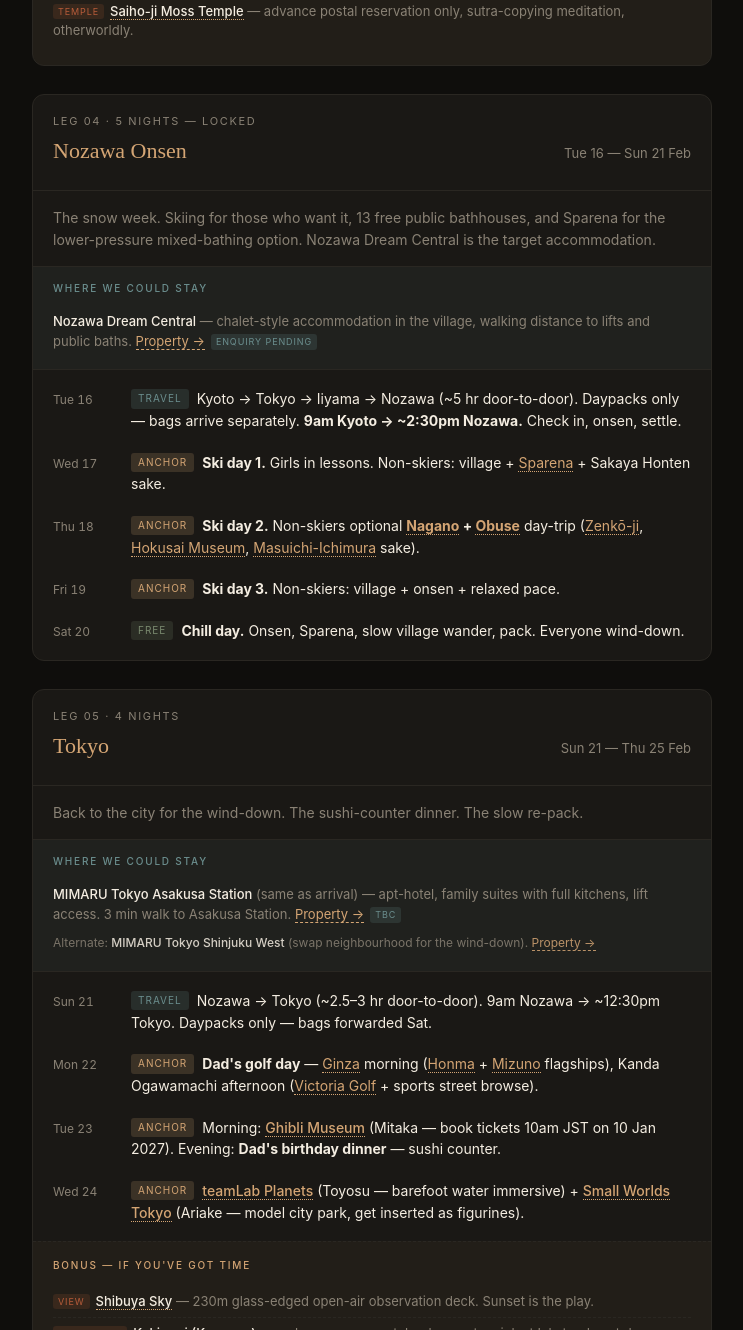
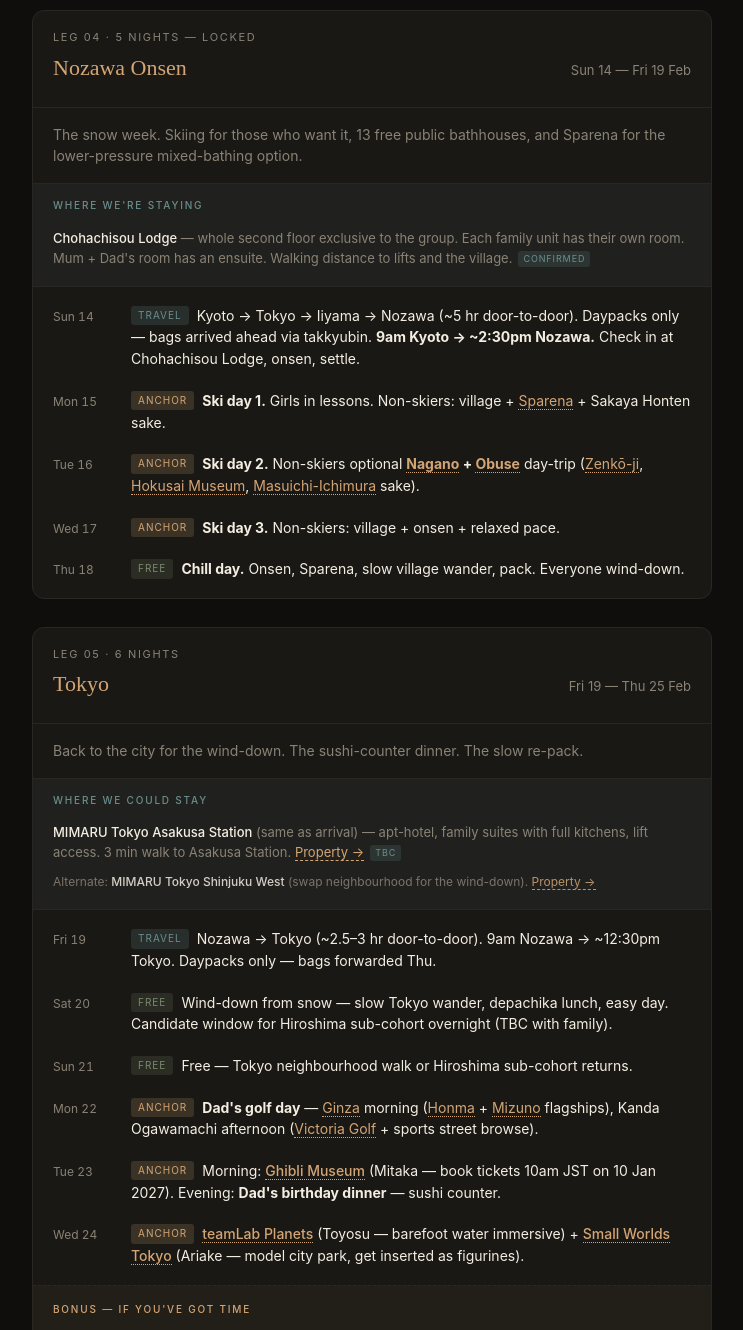
Before and after one commit to gmgh91/japan-2027-h7k2p9m, a plain HTML site: page index.html in a window 1280 px wide. Shown: the part 3531-4861 px from the top of the page, without its empty margins (268-1011 px from the left). Drawn offline with Linux system fonts and the light colour scheme.

Commit message:
Date shifts: Nozawa locked 14-19 Feb at Chohachisou Lodge; Kyoto 6 nts, Tokyo end 6 nts

```diff
--- a/index.html
+++ b/index.html
@@ -497,8 +497,8 @@
     <!-- LEG 3: KYOTO -->
     <div class="leg">
       <div class="leg-head">
-        <div class="leg-num">Leg 03 · 8 nights</div>
-        <div class="leg-title"><h3>Kyoto</h3><div class="leg-dates">Mon 8 — Tue 16 Feb</div></div>
+        <div class="leg-num">Leg 03 · 6 nights</div>
+        <div class="leg-title"><h3>Kyoto</h3><div class="leg-dates">Mon 8 — Sun 14 Feb</div></div>
       </div>
       <div class="leg-blurb">The cultural heart and the depth leg. Eight nights to slow right down — temples, machiya streets, sake breweries, master craft. Wide day-trip range: Himeji, Nara, Fushimi sake, Yamazaki distillery, Osaka half-day, Kaiyukan aquarium.</div>
       <div class="leg-accom">
@@ -513,9 +513,7 @@
         <div class="day"><div class="day-date">Wed 10</div><div class="day-body"><span class="tag tag-anchor">Anchor</span><strong>Fushimi day</strong> — <a class="t" href="https://www.japan-guide.com/e/e3915.html" target="_blank">Inari shrine 1000 torii</a> morning, <a class="t" href="https://www.japan-guide.com/e/e3918.html" target="_blank">Fushimi sake district</a> afternoon (Gekkeikan museum + tasting, Kizakura).</div></div>
         <div class="day"><div class="day-date">Thu 11</div><div class="day-body"><span class="tag tag-anchor">Anchor</span>Morning: <a class="t" href="https://www.japan-guide.com/e/e4100.html" target="_blank"><strong>Nara half-day</strong></a> — <a class="t" href="https://www.japan-guide.com/e/e4100.html" target="_blank">Tōdai-ji</a> giant Buddha + <a class="t" href="https://www.japan-guide.com/e/e4101.html" target="_blank">deer park</a>. Afternoon back in Kyoto.</div></div>
         <div class="day"><div class="day-date">Fri 12</div><div class="day-body"><span class="tag tag-anchor">Anchor</span><a class="t" href="https://www.japan-guide.com/e/e3501.html" target="_blank"><strong>Himeji Castle day trip</strong></a> (~50 min shinkansen). Keep climb + <a class="t" href="https://www.japan-guide.com/e/e3502.html" target="_blank">Koko-en gardens</a>. Split-cohort if Goldie skips the keep.</div></div>
-        <div class="day"><div class="day-date">Sat 13</div><div class="day-body"><span class="tag tag-anchor">Anchor</span><strong>Kids day</strong> — <a class="t" href="https://www.toei-eigamura.com/global/en/" target="_blank">Toei Kyoto Studio Park</a> (samurai film set, ninja shows, costume dress-up) + <a class="t" href="https://www.kyotorailwaymuseum.jp/en/" target="_blank">Kyoto Railway Museum</a>.</div></div>
-        <div class="day"><div class="day-date">Sun 14</div><div class="day-body"><span class="tag tag-anchor">Anchor</span><a class="t" href="https://www.suntory.com/factory/yamazaki/" target="_blank">Yamazaki</a> + <a class="t" href="https://www.kaiyukan.com/language/eng/" target="_blank">Kaiyukan</a> day — split cohort, adults distillery / kids aquarium.</div></div>
-        <div class="day"><div class="day-date">Mon 15</div><div class="day-body"><span class="tag tag-free">Free</span>Morning: <strong>forward bags to Nozawa via <a class="t" href="https://www.tokyocheapo.com/travel/yamato-takkyubin/" target="_blank">Yamato Takkyubin</a></strong> (arrives Tue). Afternoon: free / last Kyoto wander.</div></div>
+        <div class="day"><div class="day-date">Sat 13</div><div class="day-body"><span class="tag tag-anchor">Anchor</span>Morning: <strong>forward bags to Nozawa via <a class="t" href="https://www.tokyocheapo.com/travel/yamato-takkyubin/" target="_blank">Yamato Takkyubin</a></strong> (arrives Sun at the lodge). <strong>Kids day</strong> — <a class="t" href="https://www.toei-eigamura.com/global/en/" target="_blank">Toei Kyoto Studio Park</a> (samurai film set, ninja shows, costume dress-up) + <a class="t" href="https://www.kyotorailwaymuseum.jp/en/" target="_blank">Kyoto Railway Museum</a>.</div></div>
       </div>
       <div class="leg-bonus">
         <h4>Bonus — if you've got time</h4>
@@ -534,27 +532,27 @@
     <div class="leg">
       <div class="leg-head">
         <div class="leg-num">Leg 04 · 5 nights — LOCKED</div>
-        <div class="leg-title"><h3>Nozawa Onsen</h3><div class="leg-dates">Tue 16 — Sun 21 Feb</div></div>
+        <div class="leg-title"><h3>Nozawa Onsen</h3><div class="leg-dates">Sun 14 — Fri 19 Feb</div></div>
       </div>
-      <div class="leg-blurb">The snow week. Skiing for those who want it, 13 free public bathhouses, and Sparena for the lower-pressure mixed-bathing option. Nozawa Dream Central is the target accommodation.</div>
+      <div class="leg-blurb">The snow week. Skiing for those who want it, 13 free public bathhouses, and Sparena for the lower-pressure mixed-bathing option.</div>
       <div class="leg-accom">
-        <h4>Where we could stay</h4>
-        <div class="accom-item"><strong>Nozawa Dream Central</strong> — chalet-style accommodation in the village, walking distance to lifts and public baths. <a class="accom-link" href="https://www.nozawadream.com/" target="_blank">Property →</a><span class="accom-status">Enquiry pending</span></div>
+        <h4>Where we're staying</h4>
+        <div class="accom-item"><strong>Chohachisou Lodge</strong> — whole second floor exclusive to the group. Each family unit has their own room. Mum + Dad's room has an ensuite. Walking distance to lifts and the village.<span class="accom-status">Confirmed</span></div>
       </div>
       <div class="days">
-        <div class="day"><div class="day-date">Tue 16</div><div class="day-body"><span class="tag tag-travel">Travel</span>Kyoto → Tokyo → Iiyama → Nozawa (~5 hr door-to-door). Daypacks only — bags arrive separately. <strong>9am Kyoto → ~2:30pm Nozawa.</strong> Check in, onsen, settle.</div></div>
-        <div class="day"><div class="day-date">Wed 17</div><div class="day-body"><span class="tag tag-anchor">Anchor</span><strong>Ski day 1.</strong> Girls in lessons. Non-skiers: village + <a class="t" href="https://www.nozawaski.com/en/sparena/" target="_blank">Sparena</a> + Sakaya Honten sake.</div></div>
-        <div class="day"><div class="day-date">Thu 18</div><div class="day-body"><span class="tag tag-anchor">Anchor</span><strong>Ski day 2.</strong> Non-skiers optional <strong><a class="t" href="https://www.japan-guide.com/e/e6050.html" target="_blank">Nagano</a> + <a class="t" href="https://www.japan-guide.com/e/e6053.html" target="_blank">Obuse</a></strong> day-trip (<a class="t" href="https://www.japan-guide.com/e/e6051.html" target="_blank">Zenkō-ji</a>, <a class="t" href="https://hokusai-kan.com/" target="_blank">Hokusai Museum</a>, <a class="t" href="https://www.masuichi.com/en/" target="_blank">Masuichi-Ichimura</a> sake).</div></div>
-        <div class="day"><div class="day-date">Fri 19</div><div class="day-body"><span class="tag tag-anchor">Anchor</span><strong>Ski day 3.</strong> Non-skiers: village + onsen + relaxed pace.</div></div>
-        <div class="day"><div class="day-date">Sat 20</div><div class="day-body"><span class="tag tag-free">Free</span><strong>Chill day.</strong> Onsen, Sparena, slow village wander, pack. Everyone wind-down.</div></div>
+        <div class="day"><div class="day-date">Sun 14</div><div class="day-body"><span class="tag tag-travel">Travel</span>Kyoto → Tokyo → Iiyama → Nozawa (~5 hr door-to-door). Daypacks only — bags arrived ahead via takkyubin. <strong>9am Kyoto → ~2:30pm Nozawa.</strong> Check in at Chohachisou Lodge, onsen, settle.</div></div>
+        <div class="day"><div class="day-date">Mon 15</div><div class="day-body"><span class="tag tag-anchor">Anchor</span><strong>Ski day 1.</strong> Girls in lessons. Non-skiers: village + <a class="t" href="https://www.nozawaski.com/en/sparena/" target="_blank">Sparena</a> + Sakaya Honten sake.</div></div>
+        <div class="day"><div class="day-date">Tue 16</div><div class="day-body"><span class="tag tag-anchor">Anchor</span><strong>Ski day 2.</strong> Non-skiers optional <strong><a class="t" href="https://www.japan-guide.com/e/e6050.html" target="_blank">Nagano</a> + <a class="t" href="https://www.japan-guide.com/e/e6053.html" target="_blank">Obuse</a></strong> day-trip (<a class="t" href="https://www.japan-guide.com/e/e6051.html" target="_blank">Zenkō-ji</a>, <a class="t" href="https://hokusai-kan.com/" target="_blank">Hokusai Museum</a>, <a class="t" href="https://www.masuichi.com/en/" target="_blank">Masuichi-Ichimura</a> sake).</div></div>
+        <div class="day"><div class="day-date">Wed 17</div><div class="day-body"><span class="tag tag-anchor">Anchor</span><strong>Ski day 3.</strong> Non-skiers: village + onsen + relaxed pace.</div></div>
+        <div class="day"><div class="day-date">Thu 18</div><div class="day-body"><span class="tag tag-free">Free</span><strong>Chill day.</strong> Onsen, Sparena, slow village wander, pack. Everyone wind-down.</div></div>
       </div>
     </div>
 
     <!-- LEG 6: TOKYO RETURN -->
     <div class="leg">
       <div class="leg-head">
-        <div class="leg-num">Leg 05 · 4 nights</div>
-        <div class="leg-title"><h3>Tokyo</h3><div class="leg-dates">Sun 21 — Thu 25 Feb</div></div>
+        <div class="leg-num">Leg 05 · 6 nights</div>
+        <div class="leg-title"><h3>Tokyo</h3><div class="leg-dates">Fri 19 — Thu 25 Feb</div></div>
       </div>
       <div class="leg-blurb">Back to the city for the wind-down. The sushi-counter dinner. The slow re-pack.</div>
       <div class="leg-accom">
@@ -563,7 +561,9 @@
         <div class="accom-item backup">Alternate: <strong>MIMARU Tokyo Shinjuku West</strong> (swap neighbourhood for the wind-down). <a class="accom-link" href="https://mimaruhotels.com/en/hotel/shinjuku-west/" target="_blank">Property →</a></div>
       </div>
       <div class="days">
-        <div class="day"><div class="day-date">Sun 21</div><div class="day-body"><span class="tag tag-travel">Travel</span>Nozawa → Tokyo (~2.5–3 hr door-to-door). 9am Nozawa → ~12:30pm Tokyo. Daypacks only — bags forwarded Sat.</div></div>
+        <div class="day"><div class="day-date">Fri 19</div><div class="day-body"><span class="tag tag-travel">Travel</span>Nozawa → Tokyo (~2.5–3 hr door-to-door). 9am Nozawa → ~12:30pm Tokyo. Daypacks only — bags forwarded Thu.</div></div>
+        <div class="day"><div class="day-date">Sat 20</div><div class="day-body"><span class="tag tag-free">Free</span>Wind-down from snow — slow Tokyo wander, depachika lunch, easy day. Candidate window for Hiroshima sub-cohort overnight (TBC with family).</div></div>
+        <div class="day"><div class="day-date">Sun 21</div><div class="day-body"><span class="tag tag-free">Free</span>Free — Tokyo neighbourhood walk or Hiroshima sub-cohort returns.</div></div>
         <div class="day"><div class="day-date">Mon 22</div><div class="day-body"><span class="tag tag-anchor">Anchor</span><strong>Dad's golf day</strong> — <a class="t" href="https://www.japan-guide.com/e/e3005.html" target="_blank">Ginza</a> morning (<a class="t" href="https://www.honma.com/global/" target="_blank">Honma</a> + <a class="t" href="https://corp.mizuno.com/global/" target="_blank">Mizuno</a> flagships), Kanda Ogawamachi afternoon (<a class="t" href="https://www.victoriagolf.co.jp/" target="_blank">Victoria Golf</a> + sports street browse).</div></div>
         <div class="day"><div class="day-date">Tue 23</div><div class="day-body"><span class="tag tag-anchor">Anchor</span>Morning: <a class="t" href="https://www.ghibli-museum.jp/en/" target="_blank"><strong>Ghibli Museum</strong></a> (Mitaka — book tickets 10am JST on 10 Jan 2027). Evening: <strong>Dad's birthday dinner</strong> — sushi counter.</div></div>
         <div class="day"><div class="day-date">Wed 24</div><div class="day-body"><span class="tag tag-anchor">Anchor</span><a class="t" href="https://www.teamlab.art/e/planets/" target="_blank"><strong>teamLab Planets</strong></a> (Toyosu — barefoot water immersive) + <a class="t" href="https://www.smallworlds.jp/en/" target="_blank"><strong>Small Worlds Tokyo</strong></a> (Ariake — model city park, get inserted as figurines).</div></div>
@@ -595,18 +595,18 @@
         <h4>Locked in</h4>
         <ul>
           <li>Flights (Brisbane → Narita, 2 Feb 17:30)</li>
-          <li>Nozawa dates (16–21 Feb)</li>
+          <li>Nozawa dates 14–19 Feb — Chohachisou Lodge confirmed</li>
           <li>5-leg itinerary shape</li>
-          <li>Osaka cut — Yamazaki, Kaiyukan, Castle as Kyoto day-trips</li>
+          <li>Itinerary shared with family group</li>
         </ul>
       </div>
       <div class="status-col">
         <h4>Open threads</h4>
         <ul>
-          <li>Nozawa Dream Central — confirm dates + breakfast</li>
-          <li>Accommodation per leg (9 of us)</li>
-          <li>Activity bookings (Yamazaki, sushi, etc.)</li>
-          <li>Share with the family group</li>
+          <li>Accommodation for Tokyo / Hakone / Kyoto</li>
+          <li>Ghibli tickets (10 Jan 2027 release)</li>
+          <li>Sushi counter for birthday dinner</li>
+          <li>Hiroshima sub-cohort overnight — decide for Sat 20 / Sun 21</li>
         </ul>
       </div>
     </div>
```
Also changed, not shown: 1 other file.
